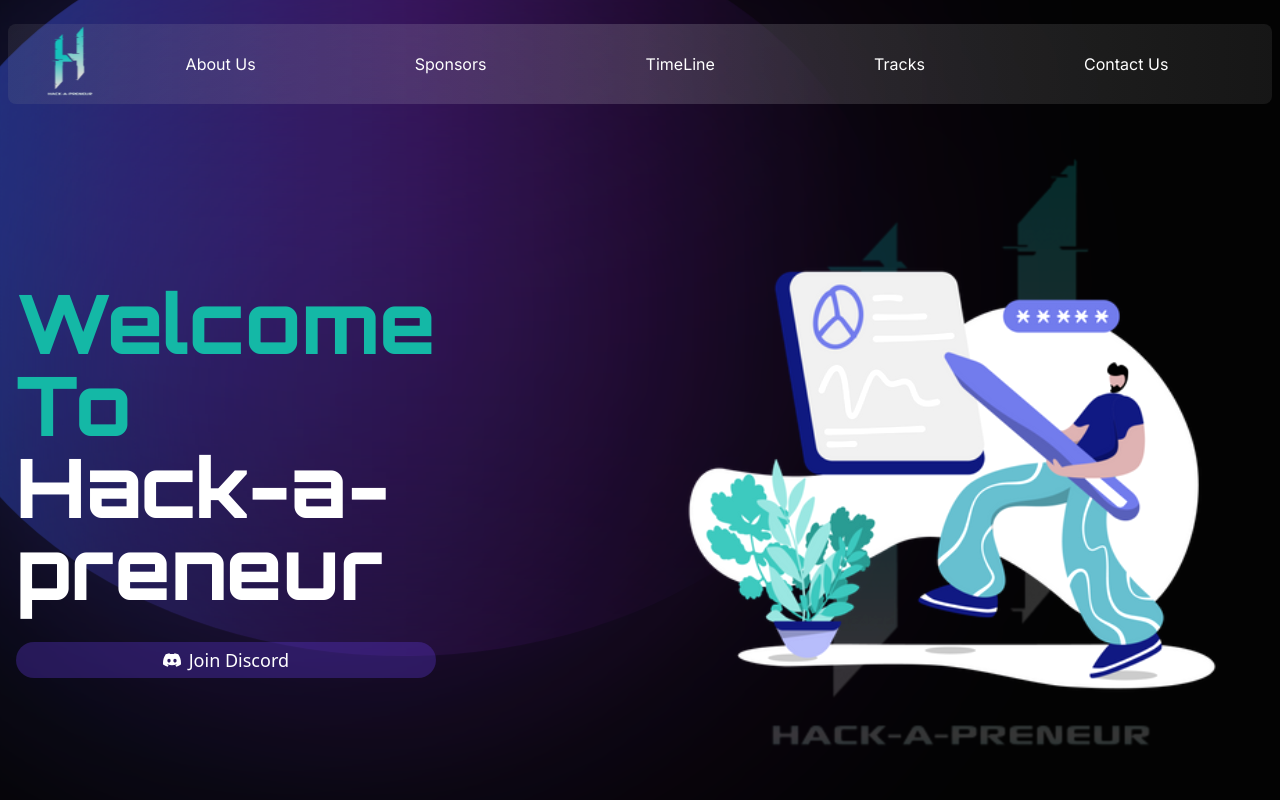
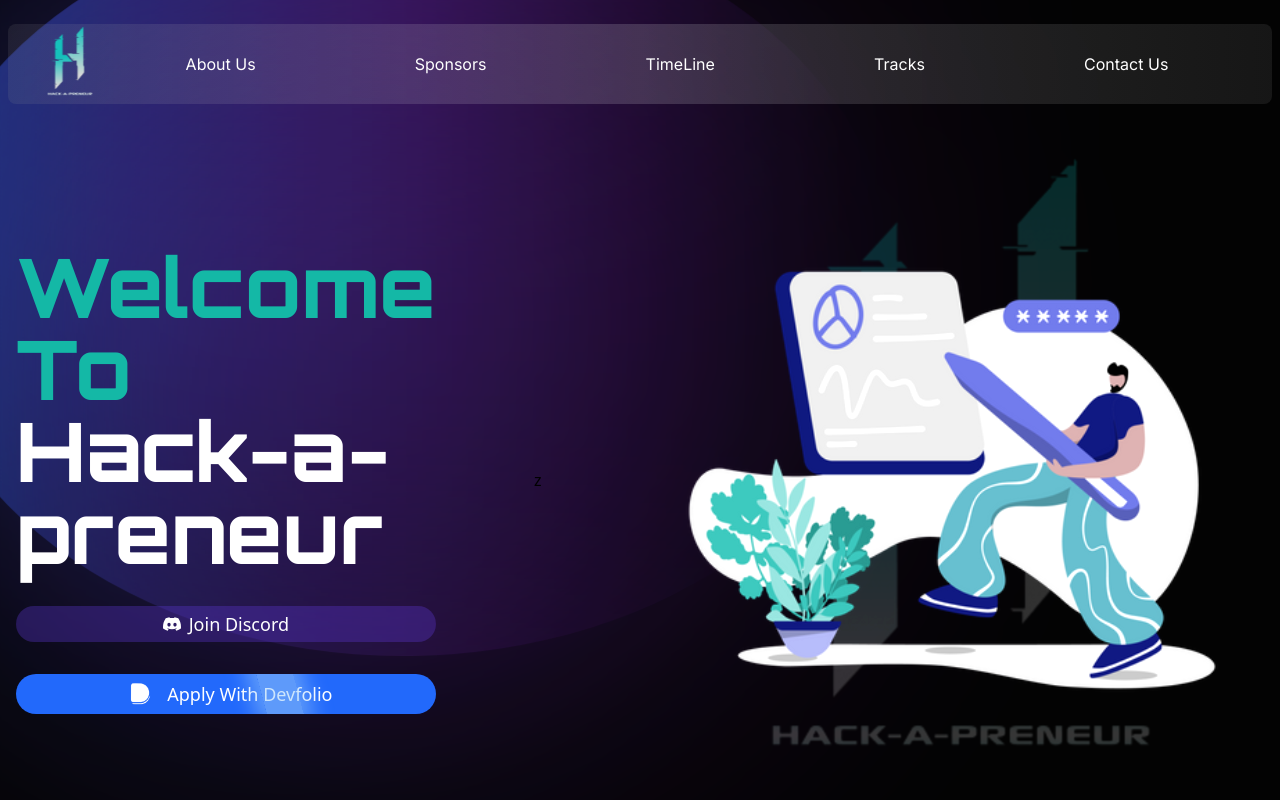
Before and after one commit to ecell-nsut/hackathon-esummit-23, a Next.js app: page / in a window 1280 px wide. Shown: the top 800 px of the page. Built offline with nearby package versions, Linux system fonts and the light colour scheme; a web font is replaced by a local one.

Commit message:
feature: join button

```diff
--- a/src/components/Hero/Hero.tsx
+++ b/src/components/Hero/Hero.tsx
@@ -22,13 +22,34 @@ const Hero = (props: Props) => {
           </span>
           <button
             className="font-sans flex items-center justify-center gap-2 bg-[#5c35d156] w-full text-white text-lg font-medium
-           rounded-full px-3 py-1 mt-8 hover:shadow-md hover:shadow-[#9179da56] active:shadow-none"
+           rounded-full px-3 py-1 mt-8 hover:shadow-md hover:shadow-[#9179da56] active:shadow-none "
           >
             <BsDiscord />
             Join Discord{" "}
           </button>
+          <a
+            href="https://guide.devfolio.co/organizers/apply-with-devfolio-integration"
+            target="_blank"
+            className="w-full"
+            rel="noreferrer"
+          >
+            <button
+              className="font-sans flex items-center justify-center gap-2 bg-[#2269FB] w-full text-white text-lg font-medium
+           rounded-full px-3  mt-8 hover:shadow-md hover:shadow-[#9179da56] active:shadow-none btnani overflow-hidden"
+            >
+              <Image
+                src="/Images/devfolioicon-nobg.png"
+                width={40}
+                height={40}
+                className=" "
+                alt=""
+              />
+              Apply With Devfolio{" "}
+            </button>
+          </a>
         </div>
       </div>
+      z
       <div className="image   flex justify-center text-center  bg-cover  contrast-[1.1] relative">
         <Image
           src={BgLogo}
--- a/src/styles/globals.css
+++ b/src/styles/globals.css
@@ -133,3 +133,32 @@
 html {
   scroll-behavior: smooth;
 }
+
+.btnani {
+  position: relative;
+}
+.btnani::after {
+  content: "";
+  position: absolute;
+  left: -10px;
+  bottom: 0px;
+  z-index: 10;
+  height: 200%;
+  transform: skew(15deg, 0deg);
+  width: 20px;
+  animation: mymove 5s infinite;
+  color: black;
+  box-shadow: 0px 0px 20px 10px #99cbfa, inset 5em 1em #99cbfa;
+  opacity: 0.5;
+}
+
+@keyframes mymove {
+  0% {
+    left: -10px;
+  }
+
+  100% {
+    left: 100%;
+    width: 50px;
+  }
+}
```
Also changed, not shown: public/Images/devfolioicon-nobg.png (added).
